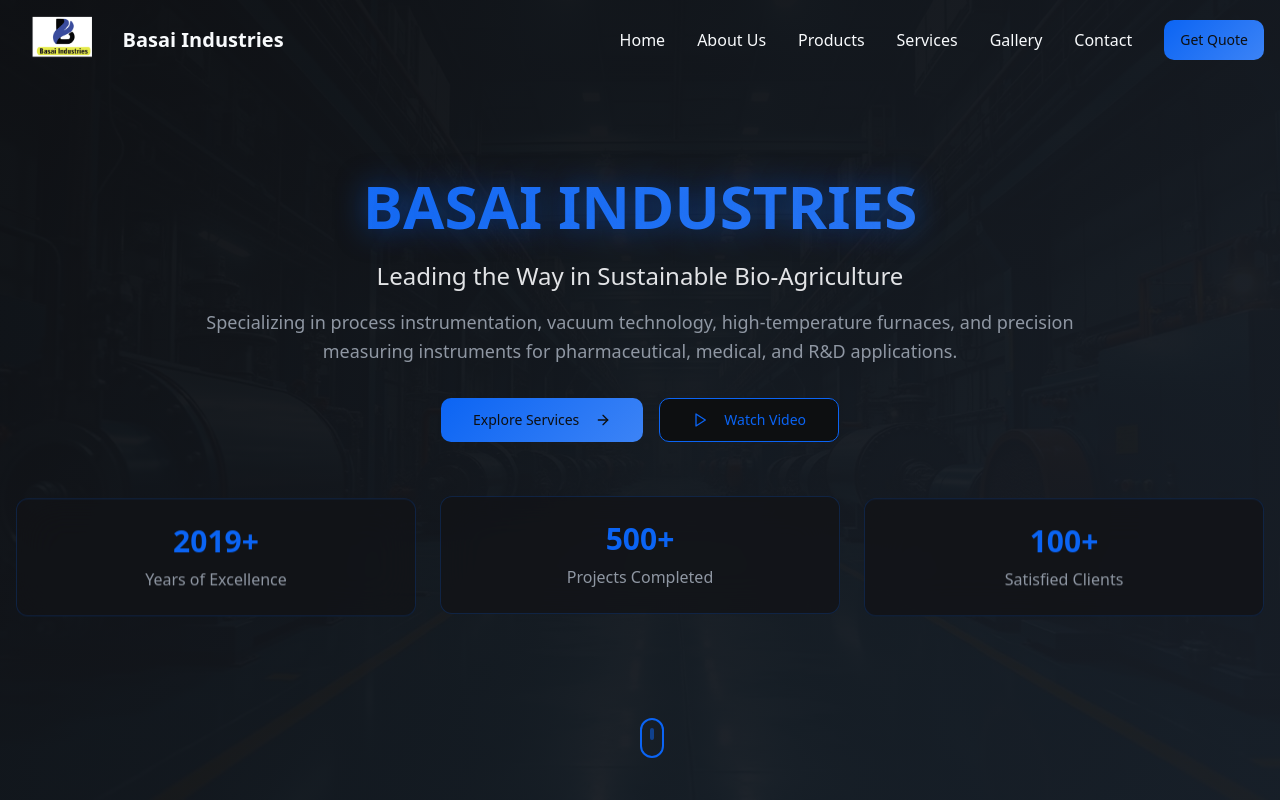
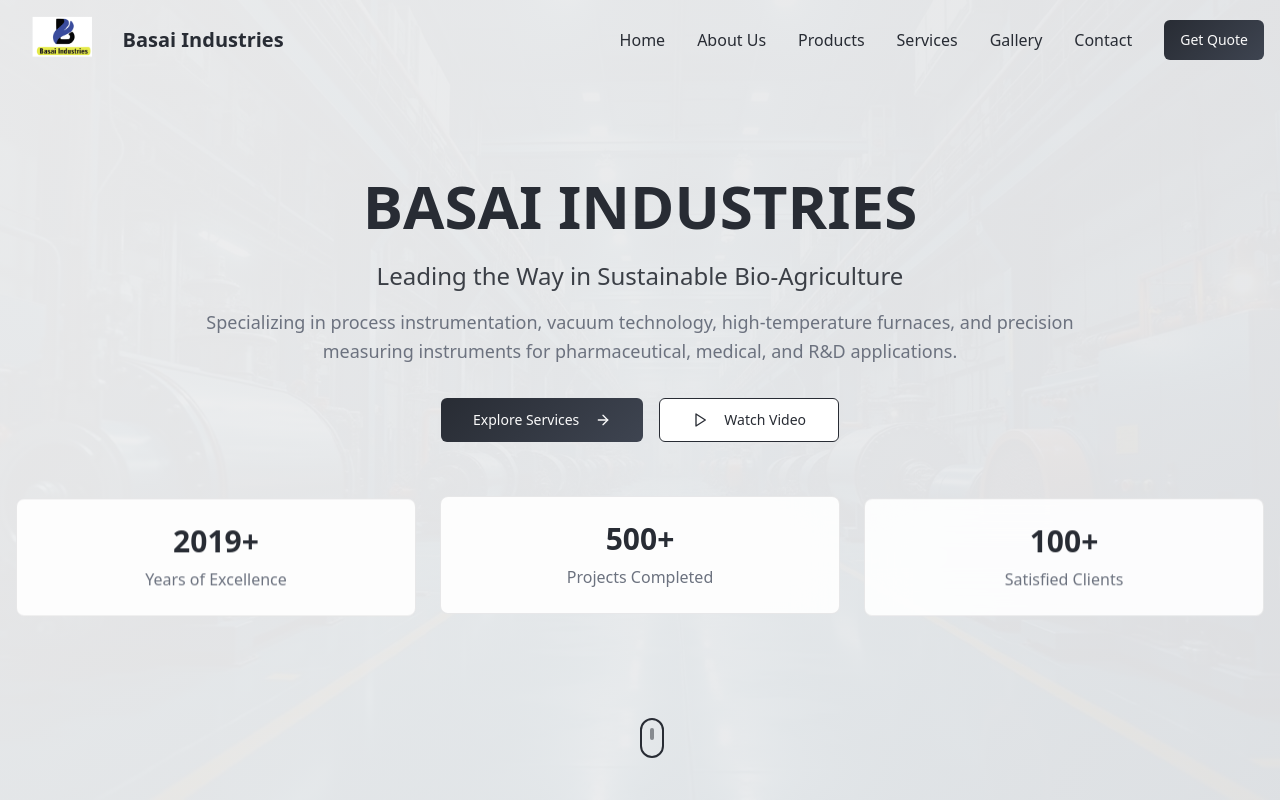
Before and after one commit to nikki-nandi/basai-industrial-forge, a React (Vite) app: page / in a window 1280 px wide. Shown: the top 800 px of the page. Built offline with nearby package versions, Linux system fonts and the light colour scheme.

Commit message:
Refactor: Simplify color scheme

```diff
--- a/src/index.css
+++ b/src/index.css
@@ -2,116 +2,109 @@
 @tailwind components;
 @tailwind utilities;
 
-/* Industrial Design System for Basai Industries
-All colors MUST be HSL - Professional steel/blue industrial theme
+/* Professional Design System - Simple & Clean
+All colors MUST be HSL - Neutral professional palette
 */
 
 @layer base {
   :root {
-    /* Industrial Blue Palette */
-    --background: 220 14% 6%;
-    --foreground: 210 40% 98%;
+    /* Clean Light Theme */
+    --background: 0 0% 100%;
+    --foreground: 220 13% 18%;
 
-    --card: 220 14% 8%;
-    --card-foreground: 210 40% 98%;
+    --card: 0 0% 100%;
+    --card-foreground: 220 13% 18%;
 
-    --popover: 220 14% 8%;
-    --popover-foreground: 210 40% 98%;
+    --popover: 0 0% 100%;
+    --popover-foreground: 220 13% 18%;
 
-    --primary: 217 91% 50%;
-    --primary-foreground: 220 14% 6%;
-    --primary-glow: 217 91% 60%;
+    --primary: 220 13% 18%;
+    --primary-foreground: 0 0% 98%;
 
-    --secondary: 215 25% 15%;
-    --secondary-foreground: 210 40% 98%;
+    --secondary: 220 14% 96%;
+    --secondary-foreground: 220 13% 18%;
 
-    --muted: 215 25% 12%;
-    --muted-foreground: 217 10% 60%;
+    --muted: 220 14% 96%;
+    --muted-foreground: 220 8% 46%;
 
-    --accent: 38 92% 50%;
-    --accent-foreground: 220 14% 6%;
+    --accent: 220 14% 96%;
+    --accent-foreground: 220 13% 18%;
 
     --destructive: 0 84% 60%;
-    --destructive-foreground: 210 40% 98%;
+    --destructive-foreground: 0 0% 98%;
 
-    --border: 215 25% 20%;
-    --input: 215 25% 15%;
-    --ring: 217 91% 50%;
+    --border: 220 13% 91%;
+    --input: 220 13% 91%;
+    --ring: 220 13% 18%;
 
-    --radius: 0.75rem;
+    --radius: 0.5rem;
 
-    /* Industrial Gradients */
-    --gradient-primary: linear-gradient(135deg, hsl(217 91% 50%), hsl(217 91% 60%));
-    --gradient-hero: linear-gradient(135deg, hsl(220 14% 6%), hsl(215 25% 12%));
-    --gradient-card: linear-gradient(145deg, hsl(220 14% 8%), hsl(215 25% 15%));
+    /* Professional Gradients */
+    --gradient-primary: linear-gradient(135deg, hsl(220 13% 18%), hsl(220 13% 28%));
+    --gradient-hero: linear-gradient(135deg, hsl(0 0% 100%), hsl(220 14% 96%));
+    --gradient-card: linear-gradient(145deg, hsl(0 0% 100%), hsl(220 14% 98%));
 
-    /* Industrial Shadows */
-    --shadow-industrial: 0 10px 30px -10px hsl(217 91% 50% / 0.3);
-    --shadow-card: 0 8px 25px -8px hsl(0 0% 0% / 0.4);
-    --shadow-glow: 0 0 40px hsl(217 91% 60% / 0.4);
+    /* Professional Shadows */
+    --shadow-industrial: 0 4px 12px -4px hsl(220 13% 18% / 0.1);
+    --shadow-card: 0 2px 8px -2px hsl(220 13% 18% / 0.08);
+    --shadow-glow: 0 0 20px hsl(220 13% 18% / 0.1);
 
     /* Glass Effects */
-    --glass-bg: hsla(220 14% 8% / 0.8);
-    --glass-border: hsla(217 91% 50% / 0.2);
+    --glass-bg: hsla(0 0% 100% / 0.9);
+    --glass-border: hsla(220 13% 18% / 0.1);
 
     /* Animations */
-    --transition-smooth: all 0.4s cubic-bezier(0.4, 0, 0.2, 1);
-    --transition-spring: all 0.6s cubic-bezier(0.34, 1.56, 0.64, 1);
+    --transition-smooth: all 0.3s cubic-bezier(0.4, 0, 0.2, 1);
+    --transition-spring: all 0.4s cubic-bezier(0.34, 1.56, 0.64, 1);
 
     --sidebar-background: 0 0% 98%;
-
-    --sidebar-foreground: 240 5.3% 26.1%;
-
-    --sidebar-primary: 240 5.9% 10%;
-
+    --sidebar-foreground: 220 13% 18%;
+    --sidebar-primary: 220 13% 18%;
     --sidebar-primary-foreground: 0 0% 98%;
-
-    --sidebar-accent: 240 4.8% 95.9%;
-
-    --sidebar-accent-foreground: 240 5.9% 10%;
-
+    --sidebar-accent: 220 14% 96%;
+    --sidebar-accent-foreground: 220 13% 18%;
     --sidebar-border: 220 13% 91%;
-
-    --sidebar-ring: 217.2 91.2% 59.8%;
+    --sidebar-ring: 220 13% 18%;
   }
 
   .dark {
-    /* Keep same dark theme as it's already industrial */
-    --background: 220 14% 6%;
-    --foreground: 210 40% 98%;
+    /* Professional Dark Theme */
+    --background: 220 13% 9%;
+    --foreground: 0 0% 98%;
 
-    --card: 220 14% 8%;
-    --card-foreground: 210 40% 98%;
+    --card: 220 13% 12%;
+    --card-foreground: 0 0% 98%;
 
-    --popover: 220 14% 8%;
-    --popover-foreground: 210 40% 98%;
+    --popover: 220 13% 12%;
+    --popover-foreground: 0 0% 98%;
 
-    --primary: 217 91% 50%;
-    --primary-foreground: 220 14% 6%;
+    --primary: 0 0% 98%;
+    --primary-foreground: 220 13% 9%;
 
-    --secondary: 215 25% 15%;
-    --secondary-foreground: 210 40% 98%;
+    --secondary: 220 13% 15%;
+    --secondary-foreground: 0 0% 98%;
 
-    --muted: 215 25% 12%;
-    --muted-foreground: 217 10% 60%;
+    --muted: 220 13% 15%;
+    --muted-foreground: 220 8% 54%;
 
-    --accent: 38 92% 50%;
-    --accent-foreground: 220 14% 6%;
+    --accent: 220 13% 15%;
+    --accent-foreground: 0 0% 98%;
 
     --destructive: 0 84% 60%;
-    --destructive-foreground: 210 40% 98%;
+    --destructive-foreground: 0 0% 98%;
 
-    --border: 215 25% 20%;
-    --input: 215 25% 15%;
-    --ring: 217 91% 50%;
-    --sidebar-background: 240 5.9% 10%;
-    --sidebar-foreground: 240 4.8% 95.9%;
-    --sidebar-primary: 224.3 76.3% 48%;
-    --sidebar-primary-foreground: 0 0% 100%;
-    --sidebar-accent: 240 3.7% 15.9%;
-    --sidebar-accent-foreground: 240 4.8% 95.9%;
-    --sidebar-border: 240 3.7% 15.9%;
-    --sidebar-ring: 217.2 91.2% 59.8%;
+    --border: 220 13% 18%;
+    --input: 220 13% 18%;
+    --ring: 0 0% 98%;
+
+    --sidebar-background: 220 13% 9%;
+    --sidebar-foreground: 0 0% 98%;
+    --sidebar-primary: 0 0% 98%;
+    --sidebar-primary-foreground: 220 13% 9%;
+    --sidebar-accent: 220 13% 15%;
+    --sidebar-accent-foreground: 0 0% 98%;
+    --sidebar-border: 220 13% 18%;
+    --sidebar-ring: 0 0% 98%;
   }
 }
 
@@ -154,8 +147,7 @@ All colors MUST be HSL - Professional steel/blue industrial theme
   }
 
   .hero-title {
-    @apply text-6xl font-bold bg-gradient-to-r from-primary to-primary-glow bg-clip-text text-transparent;
-    text-shadow: 0 0 30px hsl(217 91% 50% / 0.5);
+    @apply text-6xl font-bold text-primary;
   }
 
   .section-fade-in {
@@ -187,8 +179,8 @@ All colors MUST be HSL - Professional steel/blue industrial theme
   }
 
   @keyframes pulse-glow {
-    0%, 100% { box-shadow: 0 0 20px hsl(217 91% 50% / 0.3); }
-    50% { box-shadow: 0 0 40px hsl(217 91% 50% / 0.6); }
+    0%, 100% { box-shadow: 0 0 20px hsl(220 13% 18% / 0.1); }
+    50% { box-shadow: 0 0 40px hsl(220 13% 18% / 0.2); }
   }
 
   @keyframes slideInLeft {
```
